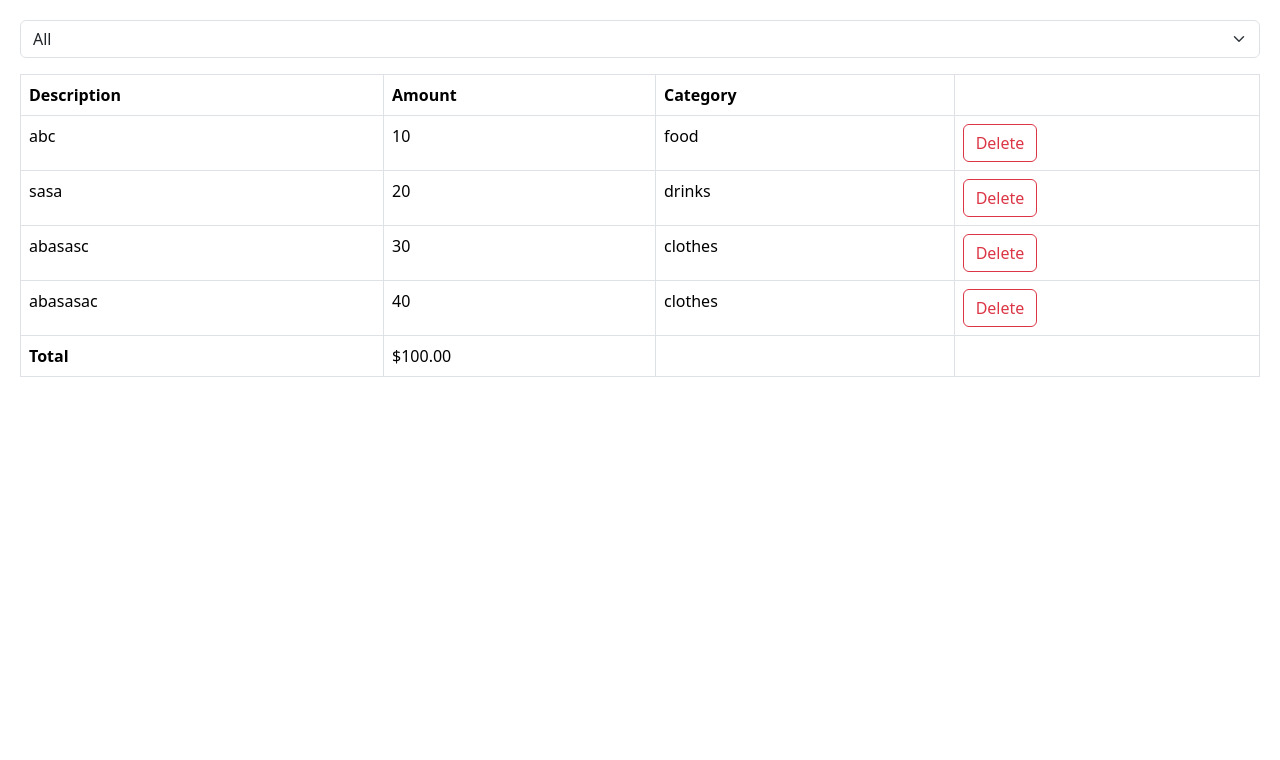
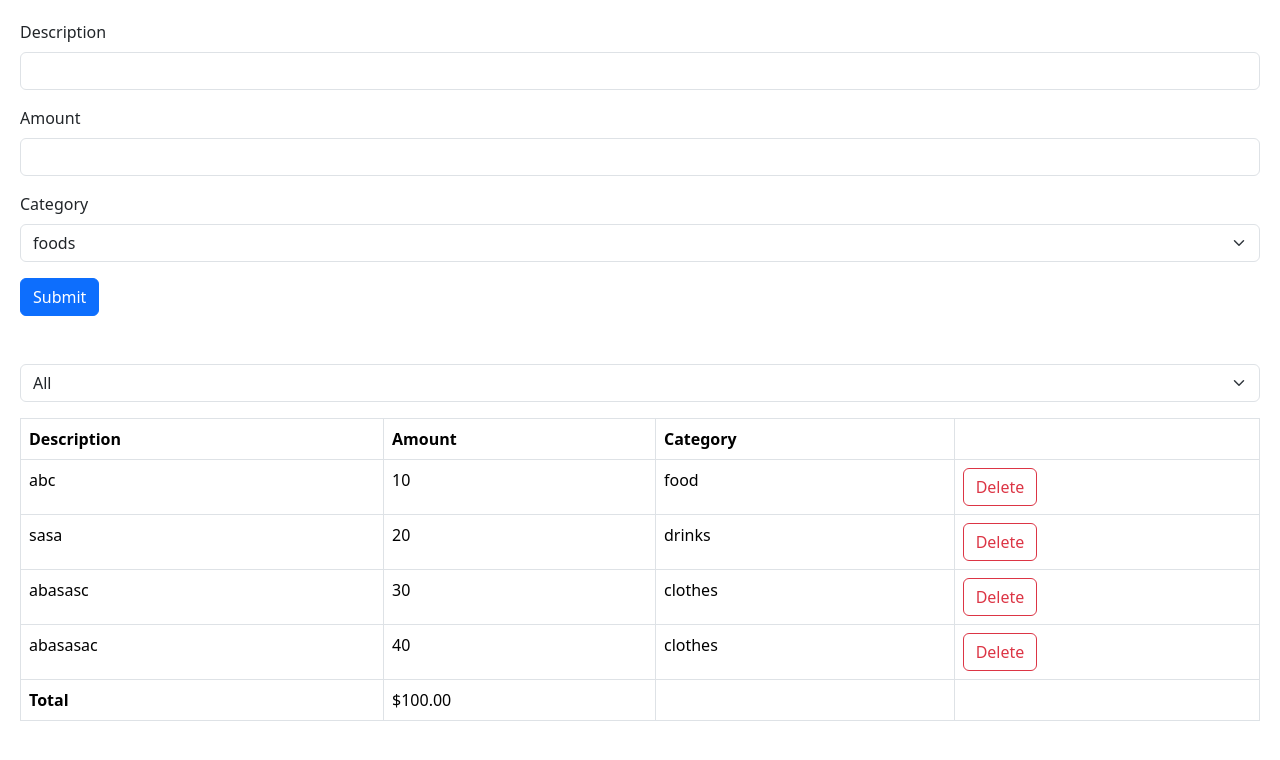
Before and after one commit to A-Moualla/Expense-Tracker, a React (Create React App) app: page / in a window 1280 px wide. Shown: the top 760 px of the page. Built offline with nearby package versions, Linux system fonts and the light colour scheme.

Commit message:
Add ExpenseForm component

```diff
--- a/src/App.js
+++ b/src/App.js
@@ -2,6 +2,9 @@ import { useState } from "react";
 import "./App.css";
 import ExpenseList from "./components/ExpenseList";
 import ExpenseFilter from "./components/ExpenseFilter";
+import ExpenseForm from "./components/ExpenseForm";
+
+export const categories = ["foods", "drinks", "clothes", "bla bla"];
 
 function App() {
   const [selectedCategory, setSelectedCategory] = useState("");
@@ -18,6 +21,9 @@ function App() {
 
   return (
     <div>
+      <div className="mb-5">
+        <ExpenseForm />
+      </div>
       <div className="mb-3">
         <ExpenseFilter
           onSelectCategory={(category) => setSelectedCategory(category)}
--- a/src/components/ExpenseFilter.jsx
+++ b/src/components/ExpenseFilter.jsx
@@ -1,5 +1,4 @@
-import React from "react";
-
+import { categories } from "../App";
 const ExpenseFilter = ({ onSelectCategory }) => {
   return (
     <select
@@ -7,9 +6,11 @@ const ExpenseFilter = ({ onSelectCategory }) => {
       onChange={(event) => onSelectCategory(event.target.value)}
     >
       <option value="">All</option>
-      <option value="food">food</option>
-      <option value="drinks">drinks</option>
-      <option value="clothes">clothes</option>
+      {categories.map((c) => (
+        <option key={c} value={c}>
+          {c}
+        </option>
+      ))}
     </select>
   );
 };
--- /dev/null
+++ b/src/components/ExpenseForm.jsx
@@ -0,0 +1,56 @@
+import React, { useState } from "react";
+import { useForm } from "react-hook-form";
+import { categories } from "../App";
+const ExpenseForm = () => {
+  const {
+    register,
+    handleSubmit,
+    formState: { errors, isValid },
+  } = useForm();
+
+  const onSubmit = (data) => console.log(data);
+
+  return (
+    <form onSubmit={handleSubmit(onSubmit)}>
+      <div className="mb-3">
+        <label htmlFor="description" className="form-label">
+          Description
+        </label>
+        <input
+          {...register("description")}
+          id="description"
+          type="text"
+          className="form-control"
+        />
+      </div>
+      <div className="mb-3">
+        <label htmlFor="amount" className="form-label">
+          Amount
+        </label>
+        <input
+          {...register("amount")}
+          id="amount"
+          type="number"
+          className="form-control"
+        />
+      </div>
+      <div className="mb-3">
+        <label htmlFor="category" className="form-label">
+          Category
+        </label>
+        <select id="category" className="form-select">
+          {categories.map((c) => (
+            <option key={c} value={c}>
+              {c}
+            </option>
+          ))}
+        </select>
+      </div>
+      <button disabled={!isValid} className="btn btn-primary" type="submit">
+        Submit
+      </button>
+    </form>
+  );
+};
+
+export default ExpenseForm;
```
Also changed, not shown: src/components/Form.jsx (deleted, +0 -48 lines).
